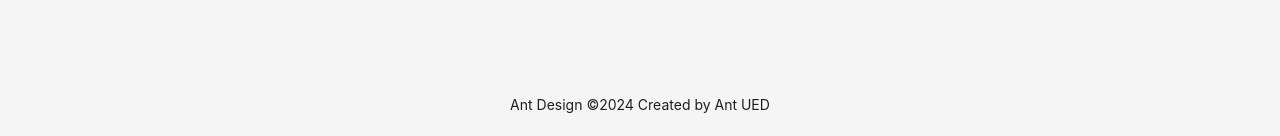
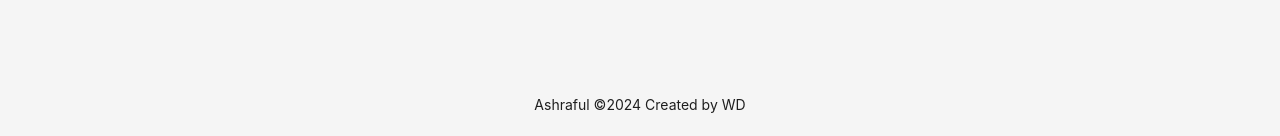
Before and after one commit to AshrafulIslam2/m360task, a React (Create React App) app: page / in a window 1280 px wide. Shown: the part 794-930 px from the top of the page. Built offline with nearby package versions, Linux system fonts and the light colour scheme.

Commit message:
footer text change

```diff
--- a/src/App.tsx
+++ b/src/App.tsx
@@ -39,7 +39,7 @@ const App: React.FC = () => {
         </div>
       </Content>
       <Footer style={{ textAlign: "center" }}>
-        Ant Design ©2024 Created by Ant UED
+        Ashraful ©2024 Created by WD
       </Footer>
     </Layout>
   );
```
